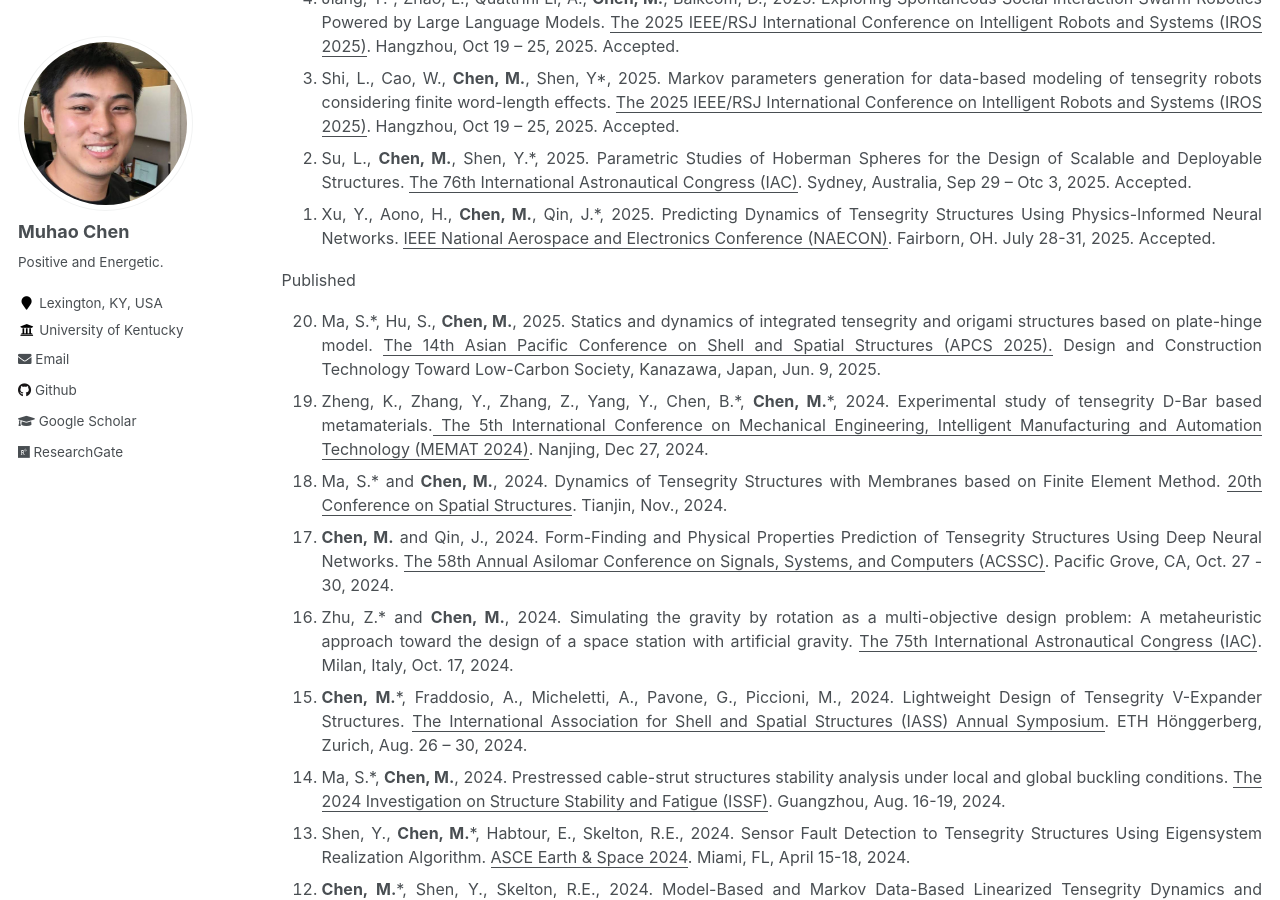
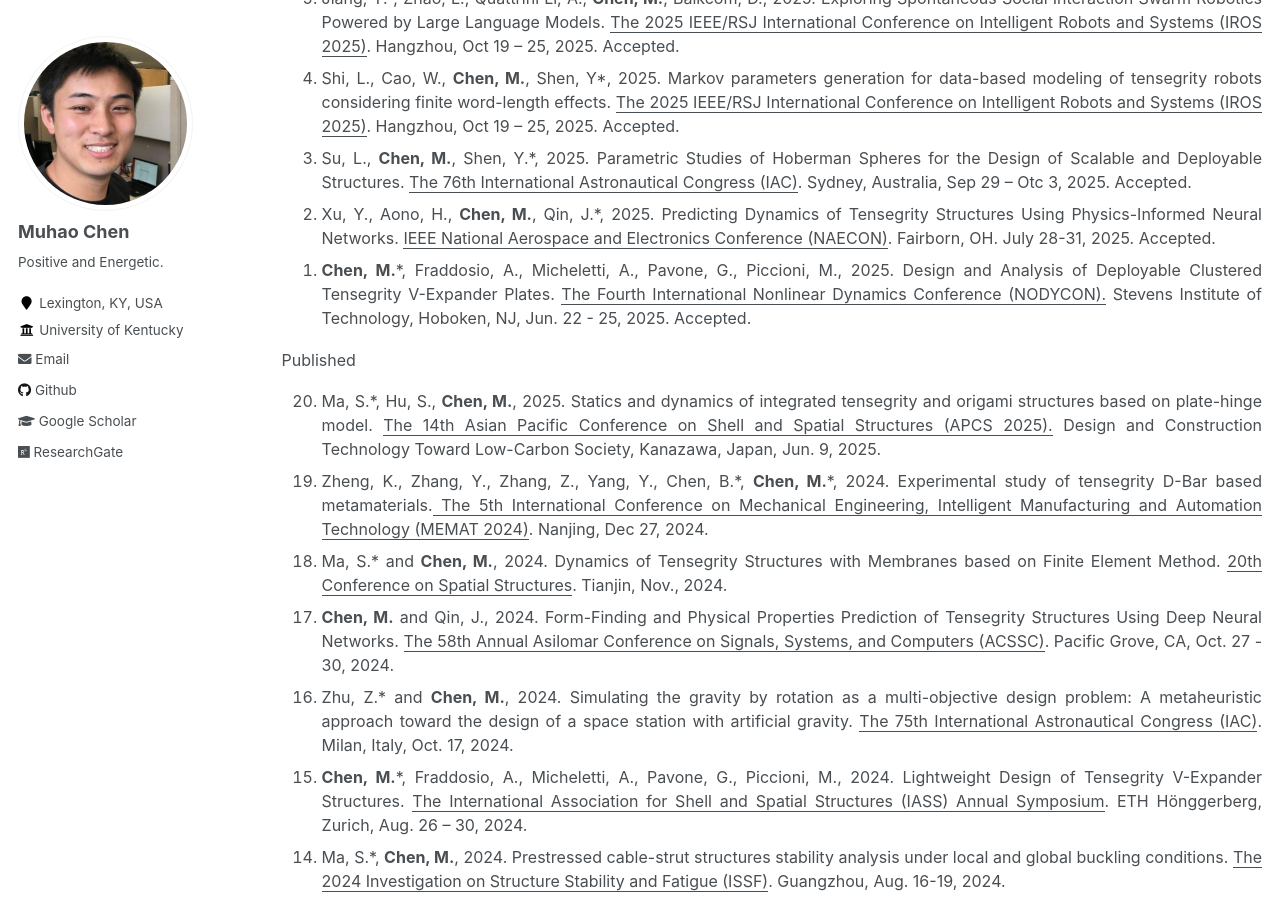
Before and after one commit to Muhao-Chen/muhao-chen.github.io, a Jekyll site: the page built from _pages/publication.md, in a window 1280 px wide and 900 px high, scrolled down 3160 px. Built offline with Jekyll 4.4.1, drawn with Linux system fonts in a browser that asks for light colours; some of the changed text lies outside the part shown.

Commit message:
Update publication.md

```diff
--- a/_pages/publication.md
+++ b/_pages/publication.md
@@ -93,7 +93,7 @@ Submitted
 <!-- <li> Li, Z., Xu, H., <strong>Chen, M.</strong>*, 2025. Efficient Gait Planning Incorporating Locomotion Dynamics for Six-Bar Spherical Tensegrity Robots. <u>The 2025 IEEE/RSJ International Conference on Intelligent Robots and Systems (IROS 2025)</u>. Hangzhou, Oct 19 – 25, 2025. Submitted. </li> -->
 <li> Su, L., <strong>Chen, M.</strong>, Shen, Y.*, 2025. Parametric Studies of Hoberman Spheres for the Design of Scalable and Deployable Structures. <u>The 76th International Astronautical Congress (IAC)</u>. Sydney, Australia, Sep 29 – Otc 3, 2025. Accepted. </li>
 <li> Xu, Y., Aono, H., <strong>Chen, M.</strong>, Qin, J.*, 2025. Predicting Dynamics of Tensegrity Structures Using Physics-Informed Neural Networks. <u>IEEE  National Aerospace and Electronics Conference (NAECON)</u>. Fairborn, OH. July 28-31, 2025. Accepted. </li>
-
+<li><strong>Chen, M.</strong>*, Fraddosio, A., Micheletti, A., Pavone, G., Piccioni, M., 2025. Design and Analysis of Deployable Clustered Tensegrity V-Expander Plates. <u>The Fourth International Nonlinear Dynamics Conference (NODYCON).</u> Stevens Institute of Technology, Hoboken, NJ, Jun. 22 - 25, 2025. Accepted.</li>
 </ol>
 Published
 <ol reversed>
```
Also changed, not shown: other parts of _pages/publication.md (+0 -1 lines).
